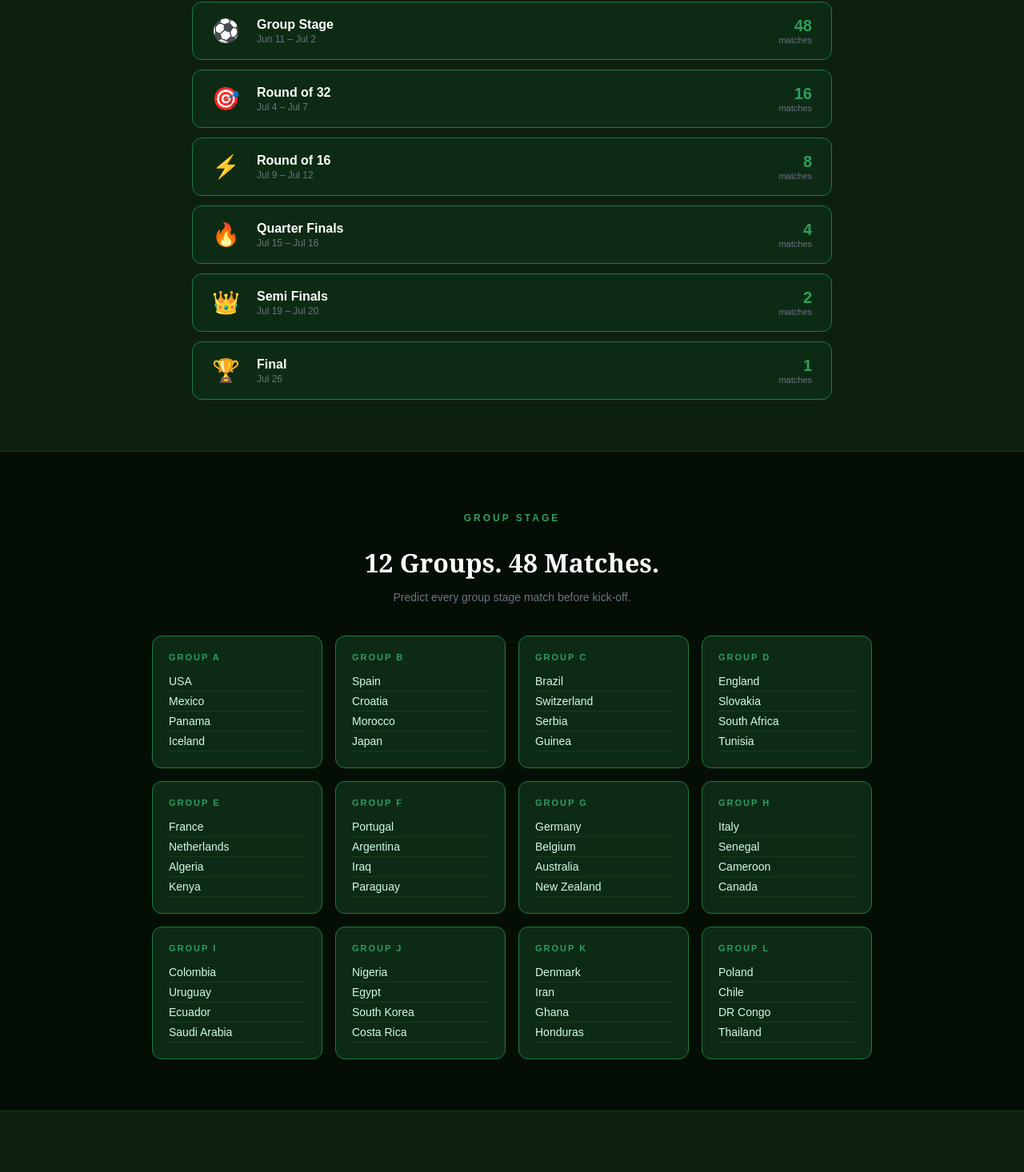
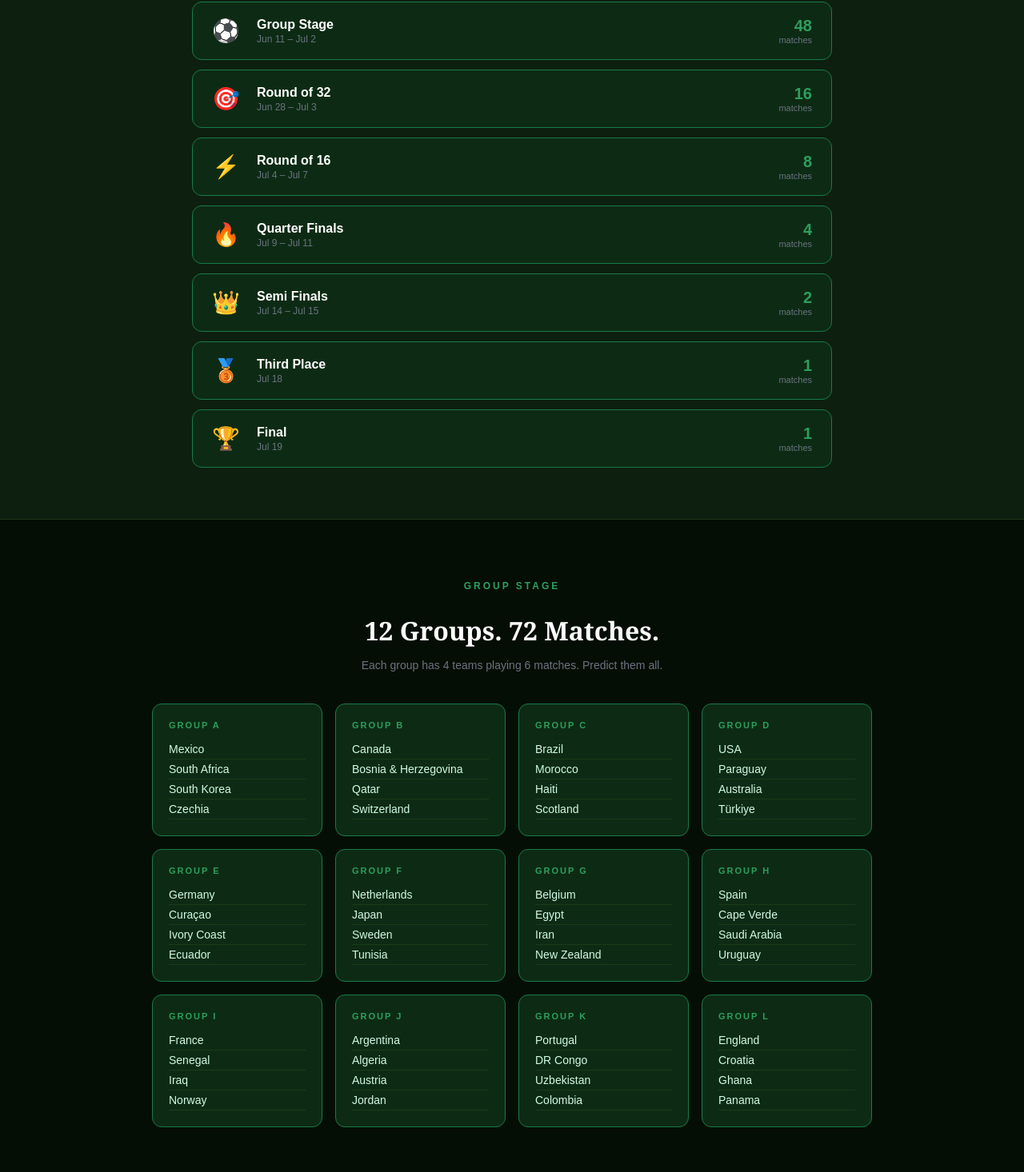
Before and after one commit to flipseer/flipseer, a Next.js app: page /world-cup-2026 in a window 1280 px wide. Shown: the part 1100-2566 px from the top of the page at 80% size. Built offline with nearby package versions, Linux system fonts and the light colour scheme; no server answers.

Commit message:
Update page.tsx

```diff
--- a/app/world-cup-2026/page.tsx
+++ b/app/world-cup-2026/page.tsx
@@ -21,18 +21,18 @@ export const metadata: Metadata = {
 }
 
 const GROUPS = [
-  { group: 'A', teams: ['USA', 'Mexico', 'Panama', 'Iceland'] },
-  { group: 'B', teams: ['Spain', 'Croatia', 'Morocco', 'Japan'] },
-  { group: 'C', teams: ['Brazil', 'Switzerland', 'Serbia', 'Guinea'] },
-  { group: 'D', teams: ['England', 'Slovakia', 'South Africa', 'Tunisia'] },
-  { group: 'E', teams: ['France', 'Netherlands', 'Algeria', 'Kenya'] },
-  { group: 'F', teams: ['Portugal', 'Argentina', 'Iraq', 'Paraguay'] },
-  { group: 'G', teams: ['Germany', 'Belgium', 'Australia', 'New Zealand'] },
-  { group: 'H', teams: ['Italy', 'Senegal', 'Cameroon', 'Canada'] },
-  { group: 'I', teams: ['Colombia', 'Uruguay', 'Ecuador', 'Saudi Arabia'] },
-  { group: 'J', teams: ['Nigeria', 'Egypt', 'South Korea', 'Costa Rica'] },
-  { group: 'K', teams: ['Denmark', 'Iran', 'Ghana', 'Honduras'] },
-  { group: 'L', teams: ['Poland', 'Chile', 'DR Congo', 'Thailand'] },
+  { group: 'A', teams: ['Mexico', 'South Africa', 'South Korea', 'Czechia'] },
+  { group: 'B', teams: ['Canada', 'Bosnia & Herzegovina', 'Qatar', 'Switzerland'] },
+  { group: 'C', teams: ['Brazil', 'Morocco', 'Haiti', 'Scotland'] },
+  { group: 'D', teams: ['USA', 'Paraguay', 'Australia', 'Türkiye'] },
+  { group: 'E', teams: ['Germany', 'Curaçao', 'Ivory Coast', 'Ecuador'] },
+  { group: 'F', teams: ['Netherlands', 'Japan', 'Sweden', 'Tunisia'] },
+  { group: 'G', teams: ['Belgium', 'Egypt', 'Iran', 'New Zealand'] },
+  { group: 'H', teams: ['Spain', 'Cape Verde', 'Saudi Arabia', 'Uruguay'] },
+  { group: 'I', teams: ['France', 'Senegal', 'Iraq', 'Norway'] },
+  { group: 'J', teams: ['Argentina', 'Algeria', 'Austria', 'Jordan'] },
+  { group: 'K', teams: ['Portugal', 'DR Congo', 'Uzbekistan', 'Colombia'] },
+  { group: 'L', teams: ['England', 'Croatia', 'Ghana', 'Panama'] },
 ]
 
 const TOP_COUNTRIES = [
@@ -52,11 +52,12 @@ const TOP_COUNTRIES = [
 
 const STAGES = [
   { stage: 'Group Stage', dates: 'Jun 11 – Jul 2', matches: 48, icon: '⚽' },
-  { stage: 'Round of 32', dates: 'Jul 4 – Jul 7', matches: 16, icon: '🎯' },
-  { stage: 'Round of 16', dates: 'Jul 9 – Jul 12', matches: 8, icon: '⚡' },
-  { stage: 'Quarter Finals', dates: 'Jul 15 – Jul 16', matches: 4, icon: '🔥' },
-  { stage: 'Semi Finals', dates: 'Jul 19 – Jul 20', matches: 2, icon: '👑' },
-  { stage: 'Final', dates: 'Jul 26', matches: 1, icon: '🏆' },
+  { stage: 'Round of 32', dates: 'Jun 28 – Jul 3', matches: 16, icon: '🎯' },
+  { stage: 'Round of 16', dates: 'Jul 4 – Jul 7', matches: 8, icon: '⚡' },
+  { stage: 'Quarter Finals', dates: 'Jul 9 – Jul 11', matches: 4, icon: '🔥' },
+  { stage: 'Semi Finals', dates: 'Jul 14 – Jul 15', matches: 2, icon: '👑' },
+  { stage: 'Third Place', dates: 'Jul 18', matches: 1, icon: '🥉' },
+  { stage: 'Final', dates: 'Jul 19', matches: 1, icon: '🏆' },
 ]
 
 const HOST_CITIES = [
@@ -79,11 +80,11 @@ const HOST_CITIES = [
 
 const STATS = [
   { value: '48', label: 'Group Matches' },
-  { value: '16', label: 'Knockout Matches' },
+  { value: '32', label: 'Knockout Matches' },
   { value: '32', label: 'Nations' },
   { value: '3', label: 'Host Countries' },
   { value: '16', label: 'Host Cities' },
-  { value: '45', label: 'Days of Football' },
+  { value: '39', label: 'Days of Football' },
 ]
 
 export default function WorldCup2026() {
@@ -172,10 +173,10 @@ export default function WorldCup2026() {
         <div style={{ maxWidth: '900px', margin: '0 auto' }}>
           <p style={{ fontSize: '12px', color: '#2E9E5E', fontWeight: 'bold', letterSpacing: '3px', marginBottom: '12px', textAlign: 'center' }}>GROUP STAGE</p>
           <h2 style={{ fontFamily: 'Georgia, serif', fontSize: '32px', textAlign: 'center', marginBottom: '8px' }}>
-            12 Groups. 48 Matches.
+            12 Groups. 72 Matches.
           </h2>
           <p style={{ color: '#6B7280', textAlign: 'center', marginBottom: '40px', fontSize: '14px' }}>
-            Predict every group stage match before kick-off.
+            Each group has 4 teams playing 6 matches. Predict them all.
           </p>
           <div style={{ display: 'grid', gridTemplateColumns: 'repeat(auto-fit, minmax(200px, 1fr))', gap: '16px' }}>
             {GROUPS.map(({ group, teams }) => (
```
